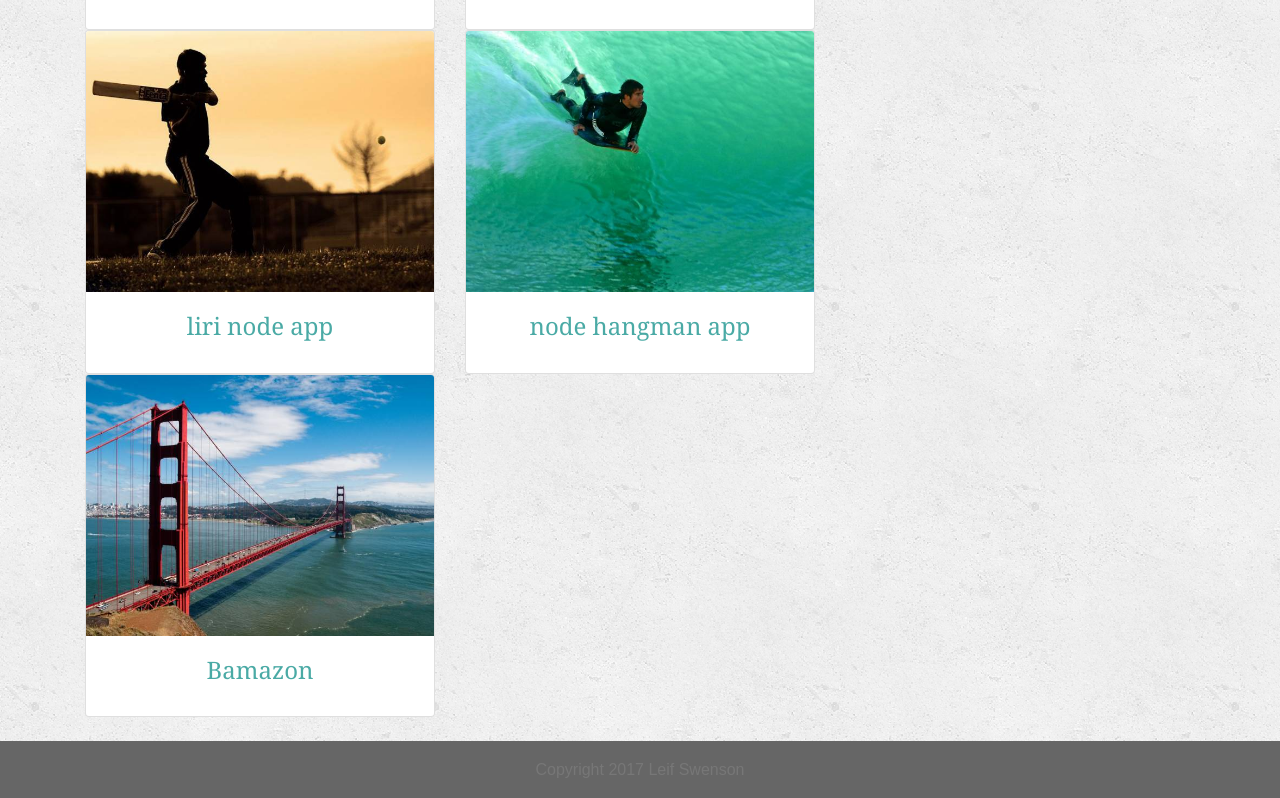
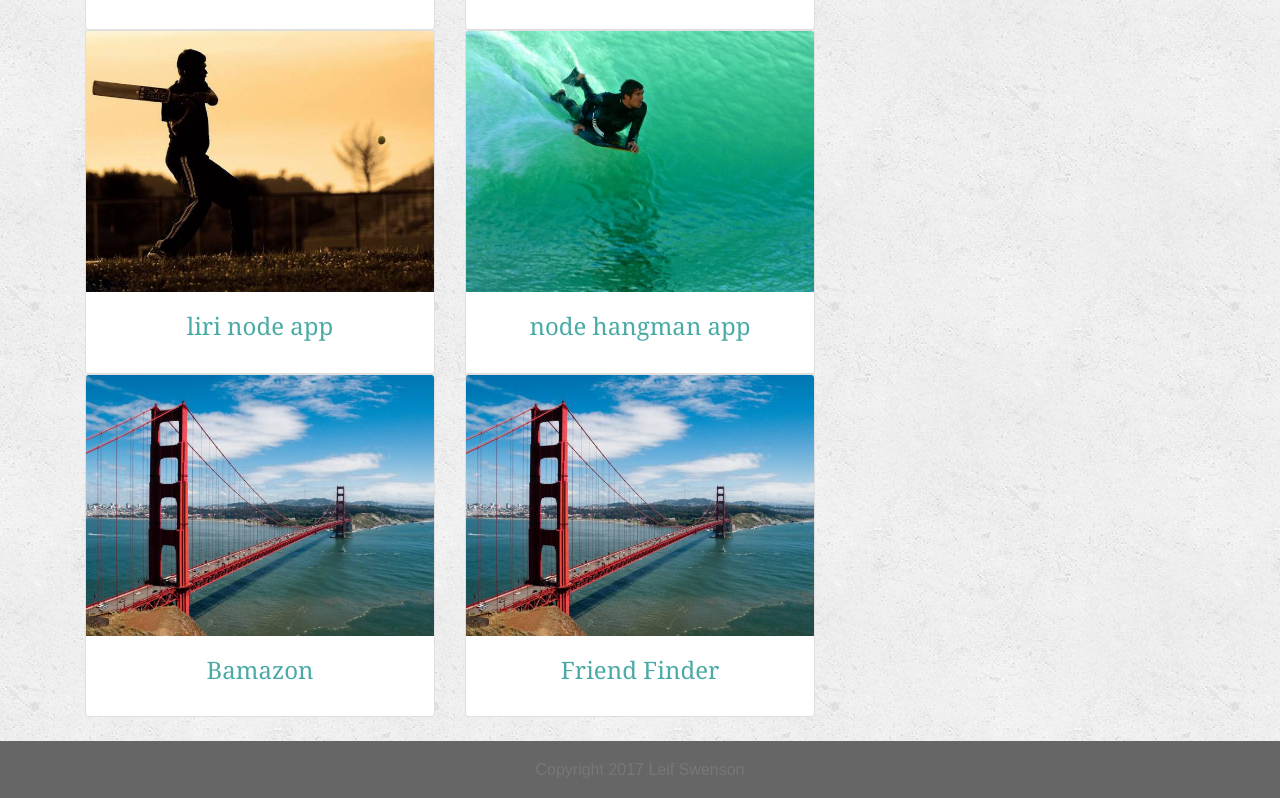
Before and after one commit to leifswenson/Portfolio, a plain HTML site: page portfolio.html in a window 1280 px wide. Shown: the part 451-1249 px from the top of the page. Drawn offline with nearby package versions, Linux system fonts and the light colour scheme.

Commit message:
added friend-finder

```diff
--- a/portfolio.html
+++ b/portfolio.html
@@ -114,6 +114,17 @@
               </a>
             </div>
 
+            <div class="col-md-6">
+              <a href="https://enigmatic-scrubland-97057.herokuapp.com/" target="blank">
+                <div class="card">
+                  <img class="card-img-top" src="assets/images/image5.jpg" alt="Card image cap">
+                  <div class="card-body">
+                    <h4 class="card-title text-center">Friend Finder</h4>
+                  </div>
+                </div>
+              </a>
+            </div>
+
           </div>
 
         </div>
```
